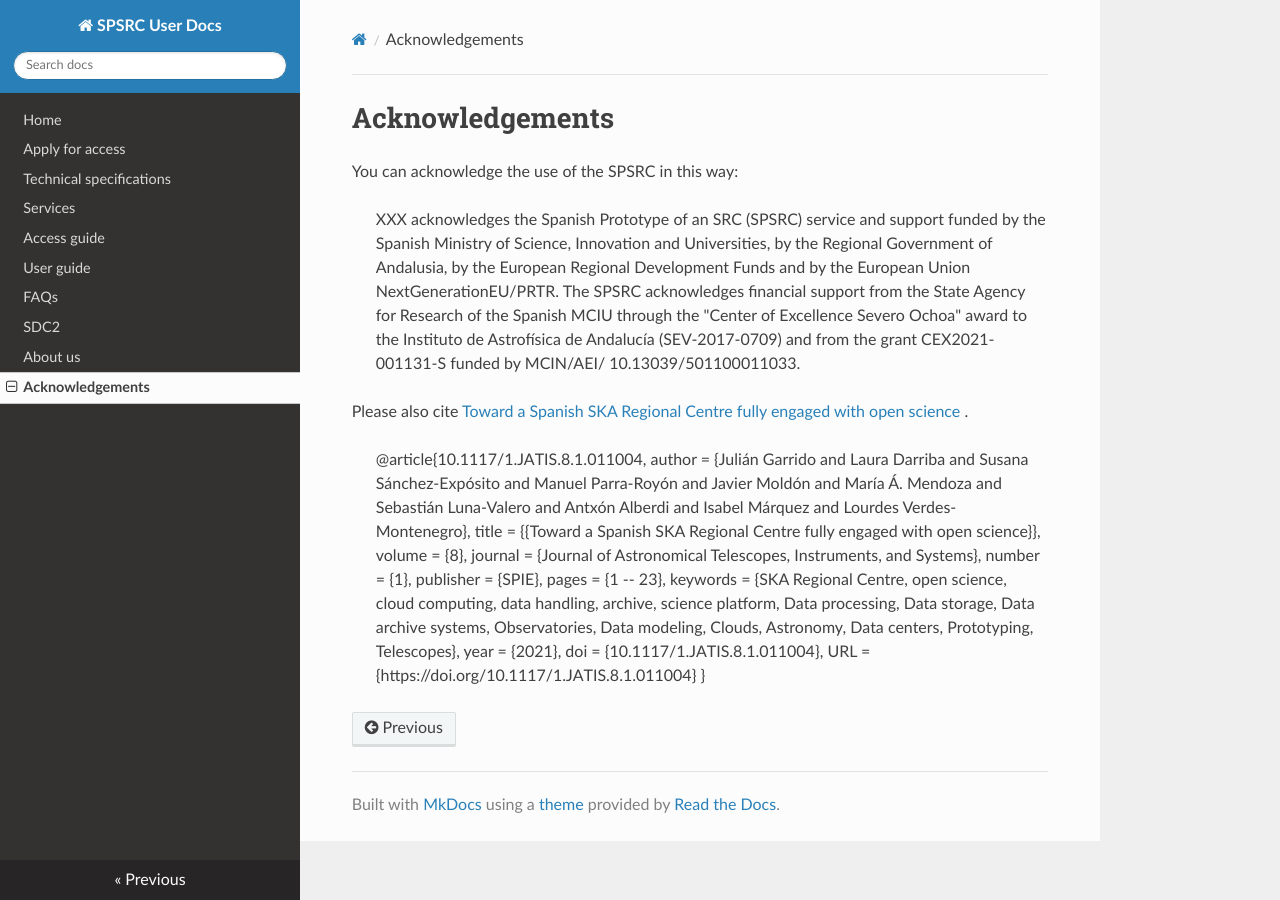
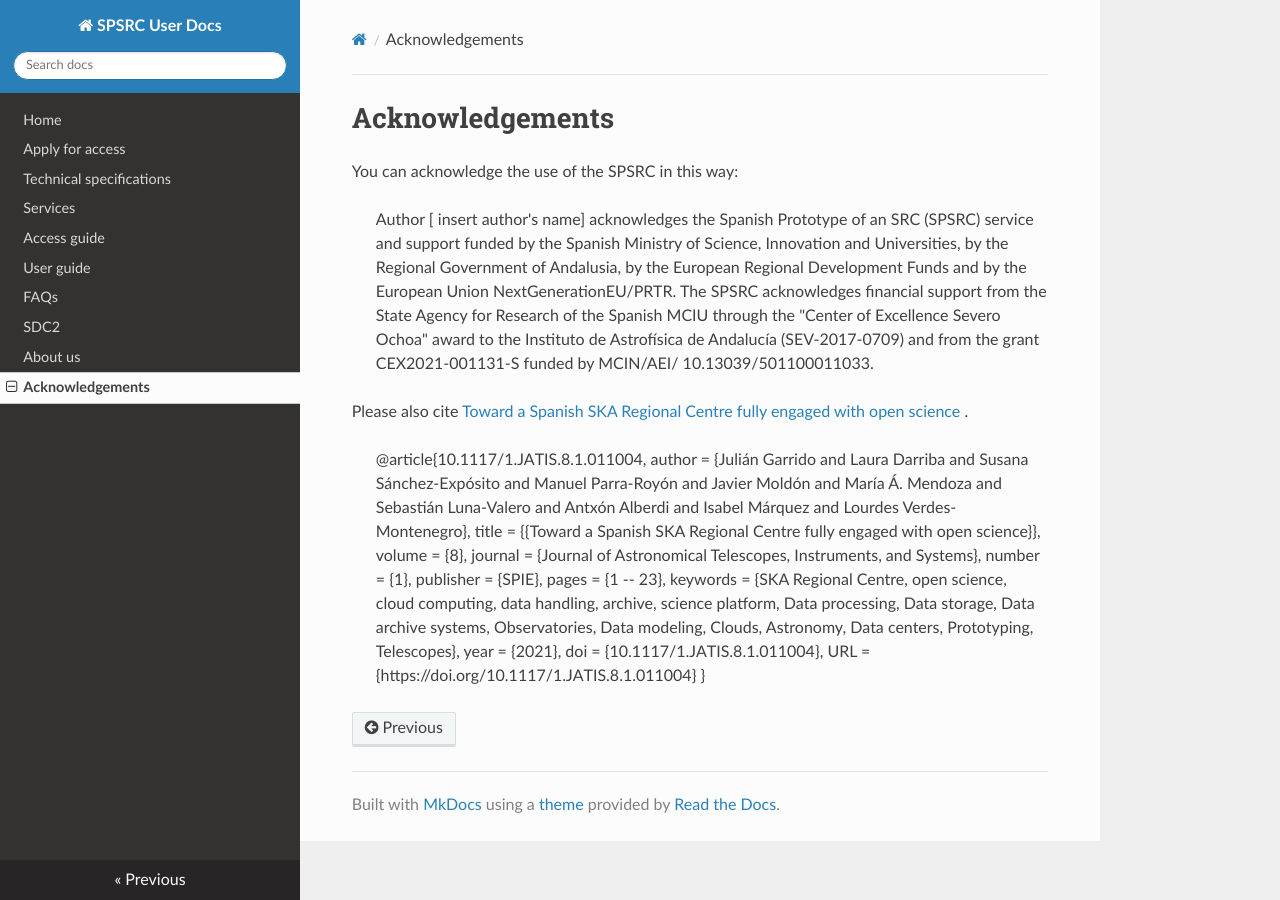
Before and after one commit to espsrc/spsrc_user_docs, an MkDocs documentation site: the page built from docs/acknowledgements.md, in a window 1280 px wide. Built offline with MkDocs 1.6.1, drawn with Linux system fonts in a browser that asks for light colours; nearby versions of some CDN libraries.

Commit message:
Update ack

```diff
--- a/docs/acknowledgements.md
+++ b/docs/acknowledgements.md
@@ -2,7 +2,7 @@
 
 You can acknowledge the use of the SPSRC in this way:
 
-> XXX acknowledges the Spanish Prototype of an SRC (SPSRC) service and support funded by the Spanish Ministry of Science, Innovation and Universities, by the Regional Government of Andalusia, by the European Regional Development Funds and by the European Union NextGenerationEU/PRTR. The SPSRC acknowledges financial support from the State Agency for Research of the Spanish MCIU through the "Center of Excellence Severo Ochoa" award to the Instituto de Astrofísica de Andalucía (SEV-2017-0709) and from the grant CEX2021-001131-S funded by MCIN/AEI/ 10.13039/501100011033.
+> Author [ insert author's name] acknowledges the Spanish Prototype of an SRC (SPSRC) service and support funded by the Spanish Ministry of Science, Innovation and Universities, by the Regional Government of Andalusia, by the European Regional Development Funds and by the European Union NextGenerationEU/PRTR. The SPSRC acknowledges financial support from the State Agency for Research of the Spanish MCIU through the "Center of Excellence Severo Ochoa" award to the Instituto de Astrofísica de Andalucía (SEV-2017-0709) and from the grant CEX2021-001131-S funded by MCIN/AEI/ 10.13039/501100011033.
 
 Please also cite  [Toward a Spanish SKA Regional Centre fully engaged with open science
 ](https://www.spiedigitallibrary.org/journals/journal-of-astronomical-telescopes-instruments-and-systems/volume-8/issue-1?utm_id=sjjatis0422acnbe&spMailingID=8255119&spUserID=NDA5MDI1Mzk5NTU2S0&spJobID=1500281855&spReportId=MTUwMDI4MTg1NQS2#SpecialSectionontheSKAObservatory).
```
